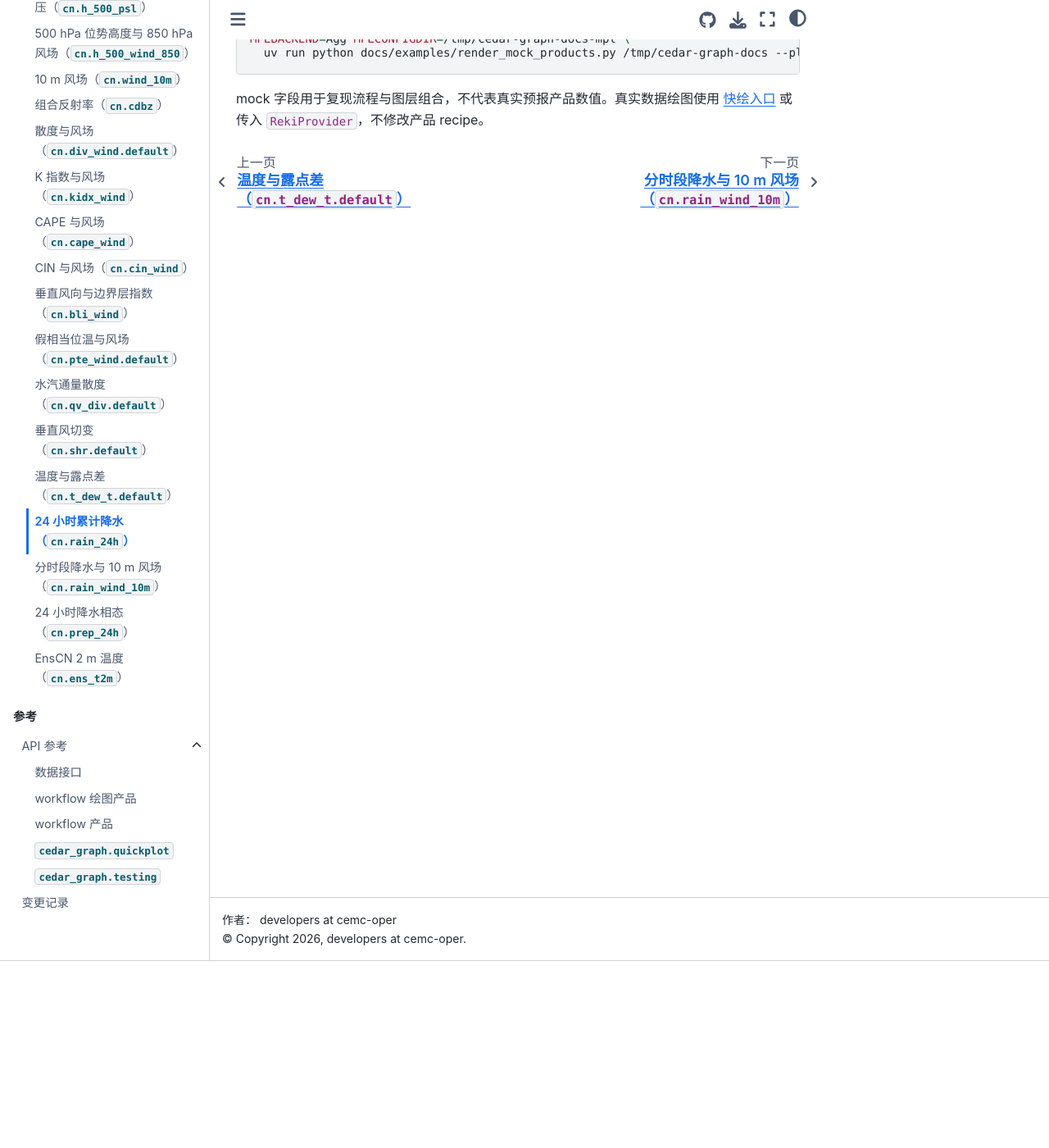
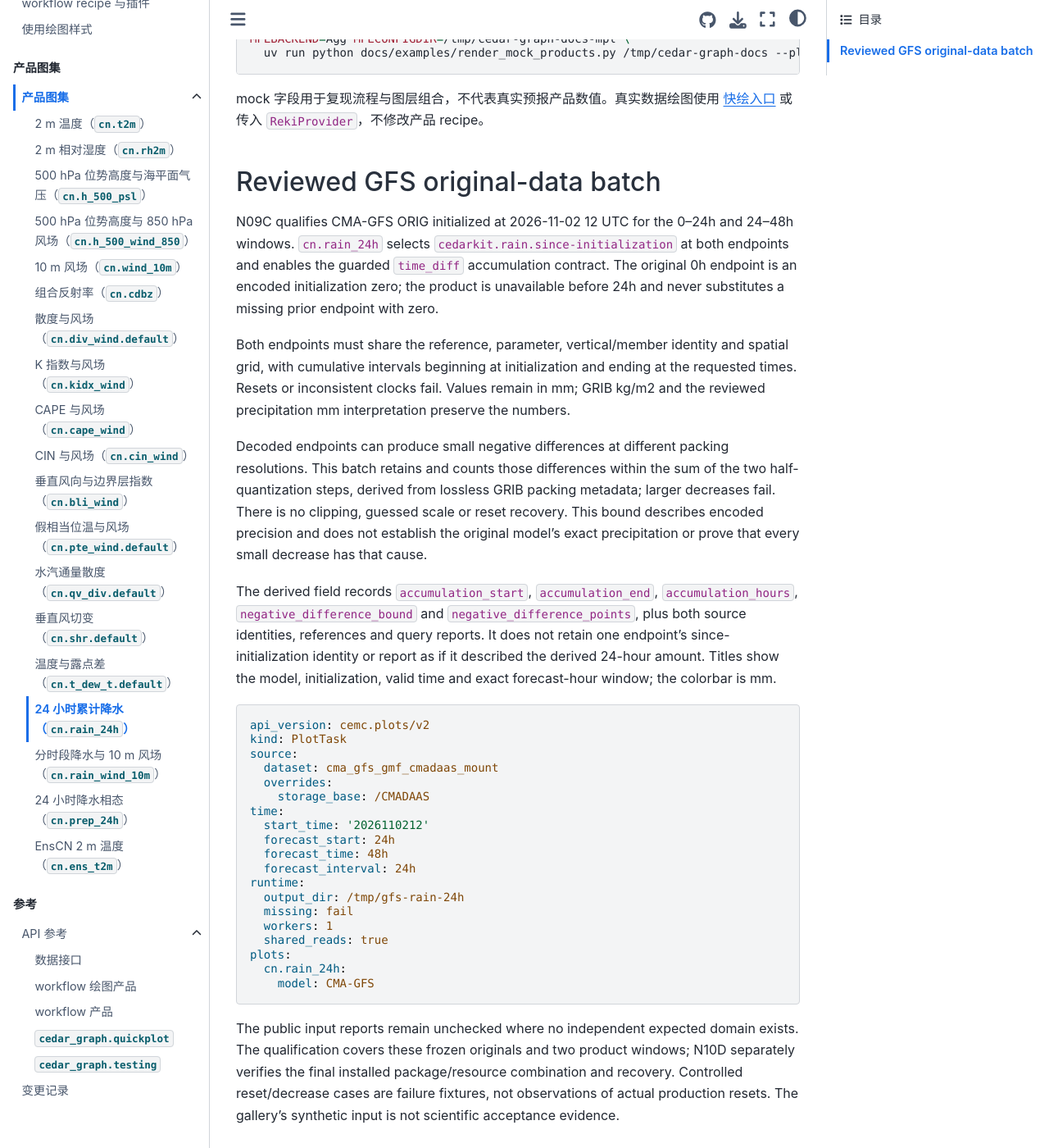
Before and after one commit to cemc-oper/cedar-graph, a Sphinx documentation site: the page built from docs/gallery/rain_24h.md, in a window 1280 px wide and 1400 px high, scrolled down 229 px. Shown: the whole window at 82% size. Built offline with Sphinx 7.4.7 and the Sphinx Book theme 1.1.4, drawn with Linux system fonts in a browser that asks for light colours.

Commit message:
:bug: Correct cumulative endpoints and provenance for 24-hour precipitation
- Select cedarkit.rain.since-initialization and enable guarded time_diff for cn.rain_24h.
- Forward statistical intervals and value encoding evidence from public fields to workflow arrays.
- Display the exact accumulation window, model, initialization, valid time and mm units.
- Supply cumulative clock and initialization evidence in mock data and document the reviewed GFS batch.
- Require reki>=2026.9.1.dev101 for endpoint encoding metadata.

Validation: 59 mock tests passed; both real GFS precipitation windows matched independent full-field differences; temperature and wind regression images remained pixel-identical.

````diff
--- a/docs/gallery/rain_24h.md
+++ b/docs/gallery/rain_24h.md
@@ -16,3 +16,59 @@ MPLBACKEND=Agg MPLCONFIGDIR=/tmp/cedar-graph-docs-mpl \
 
 mock 字段用于复现流程与图层组合，不代表真实预报产品数值。真实数据绘图使用
 [快绘入口](../tutorials/quick_plot.md) 或传入 `RekiProvider`，不修改产品 recipe。
+
+## Reviewed GFS original-data batch
+
+N09C qualifies CMA-GFS ORIG initialized at 2026-11-02 12 UTC for the 0–24h and
+24–48h windows. `cn.rain_24h` selects `cedarkit.rain.since-initialization` at both
+endpoints and enables the guarded `time_diff` accumulation contract. The original
+0h endpoint is an encoded initialization zero; the product is unavailable before
+24h and never substitutes a missing prior endpoint with zero.
+
+Both endpoints must share the reference, parameter, vertical/member identity and
+spatial grid, with cumulative intervals beginning at initialization and ending at
+the requested times. Resets or inconsistent clocks fail. Values remain in mm;
+GRIB kg/m2 and the reviewed precipitation mm interpretation preserve the numbers.
+
+Decoded endpoints can produce small negative differences at different packing
+resolutions. This batch retains and counts those differences within the sum of
+the two half-quantization steps, derived from lossless GRIB packing metadata;
+larger decreases fail. There is no clipping, guessed scale or reset recovery.
+This bound describes encoded precision and does not establish the original
+model's exact precipitation or prove that every small decrease has that cause.
+
+The derived field records `accumulation_start`, `accumulation_end`,
+`accumulation_hours`, `negative_difference_bound` and `negative_difference_points`,
+plus both source identities, references and query reports. It does not retain one
+endpoint's since-initialization identity or report as if it described the derived
+24-hour amount. Titles show the model, initialization, valid time and exact
+forecast-hour window; the colorbar is mm.
+
+```yaml
+api_version: cemc.plots/v2
+kind: PlotTask
+source:
+  dataset: cma_gfs_gmf_cmadaas_mount
+  overrides:
+    storage_base: /CMADAAS
+time:
+  start_time: '2026110212'
+  forecast_start: 24h
+  forecast_time: 48h
+  forecast_interval: 24h
+runtime:
+  output_dir: /tmp/gfs-rain-24h
+  missing: fail
+  workers: 1
+  shared_reads: true
+plots:
+  cn.rain_24h:
+    model: CMA-GFS
+```
+
+The public input reports remain unchecked where no independent expected domain
+exists. The qualification covers these frozen originals and two product windows;
+N10D separately verifies the final installed package/resource combination and
+recovery. Controlled reset/decrease cases are failure fixtures, not observations
+of actual production resets. The gallery's synthetic input is not scientific
+acceptance evidence.
--- a/pyproject.toml
+++ b/pyproject.toml
@@ -30,8 +30,8 @@ dependencies = [
     "cartopy>=0.23.0",
     "xarray",
     "loguru",
-    # Conservative floor qualified for the current public source and wind resources.
-    "reki>=2026.9.1.dev100",
+    # Guarded precipitation needs the public GRIB quantization metadata.
+    "reki>=2026.9.1.dev101",
     "cedarkit-query>=0.2.1,<0.3",
     "cedarkit-comp>=2026.7.0",
     # The committed cn_mps style starts with this plots candidate.
@@ -53,7 +53,7 @@ test = ["pytest"]
 # Keep the MUSIC client behind reki's public optional feature.  cedar-graph
 # never imports nuwe-cmadaas directly; it only needs this extra when a real
 # CMADaaS-backed provider is selected.
-cmadaas = ["reki[cmadaas]>=2026.9.1.dev100"]
+cmadaas = ["reki[cmadaas]>=2026.9.1.dev101"]
 cov = ["pytest-cov", "codecov"]
 docs = [
     "sphinx>=7.3",
````
Also changed, not shown: src/cedar_graph/recipes/workflow/cn/rain_24h.yaml (+16 -4 lines), 2 other files.
